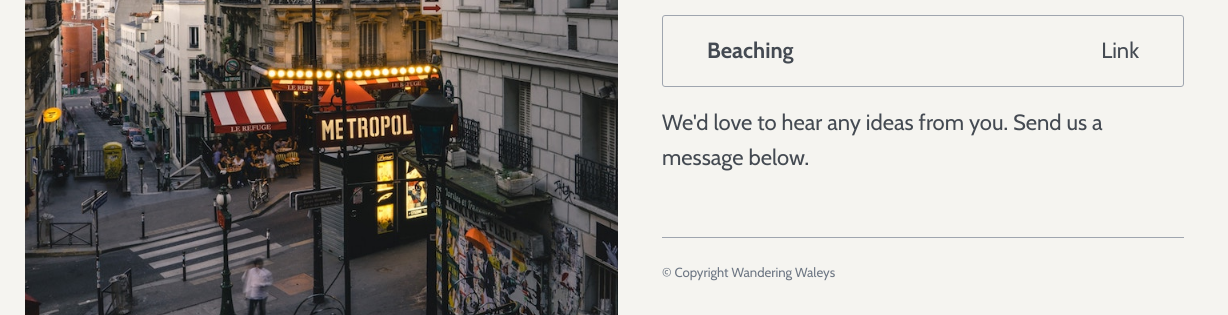
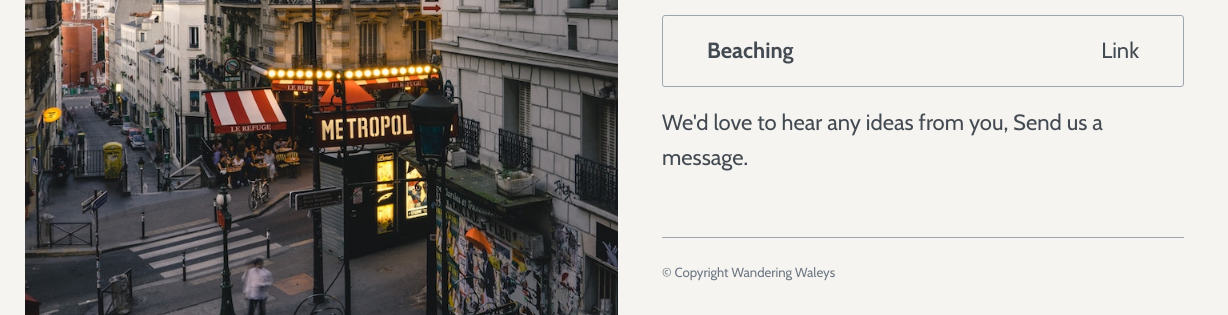
Before and after one commit to Chramberry/Chramberry.github.io, a plain HTML site: page contact.html in a window 1280 px wide. Shown: the part 387-702 px from the top of the page, 52-1280 px from the left. Drawn offline with nearby package versions, Linux system fonts and the light colour scheme.

Commit message:
Update contact.html

```diff
--- a/contact.html
+++ b/contact.html
@@ -116,7 +116,7 @@
                 </div>
 
 
-                <p>We'd love to hear any ideas from you. Send us a message&nbsp;below.</p>
+                <p>We'd love to hear any ideas from you, Send us a message.</p>
 
             </main>
                         <!-- Footer -->
```
